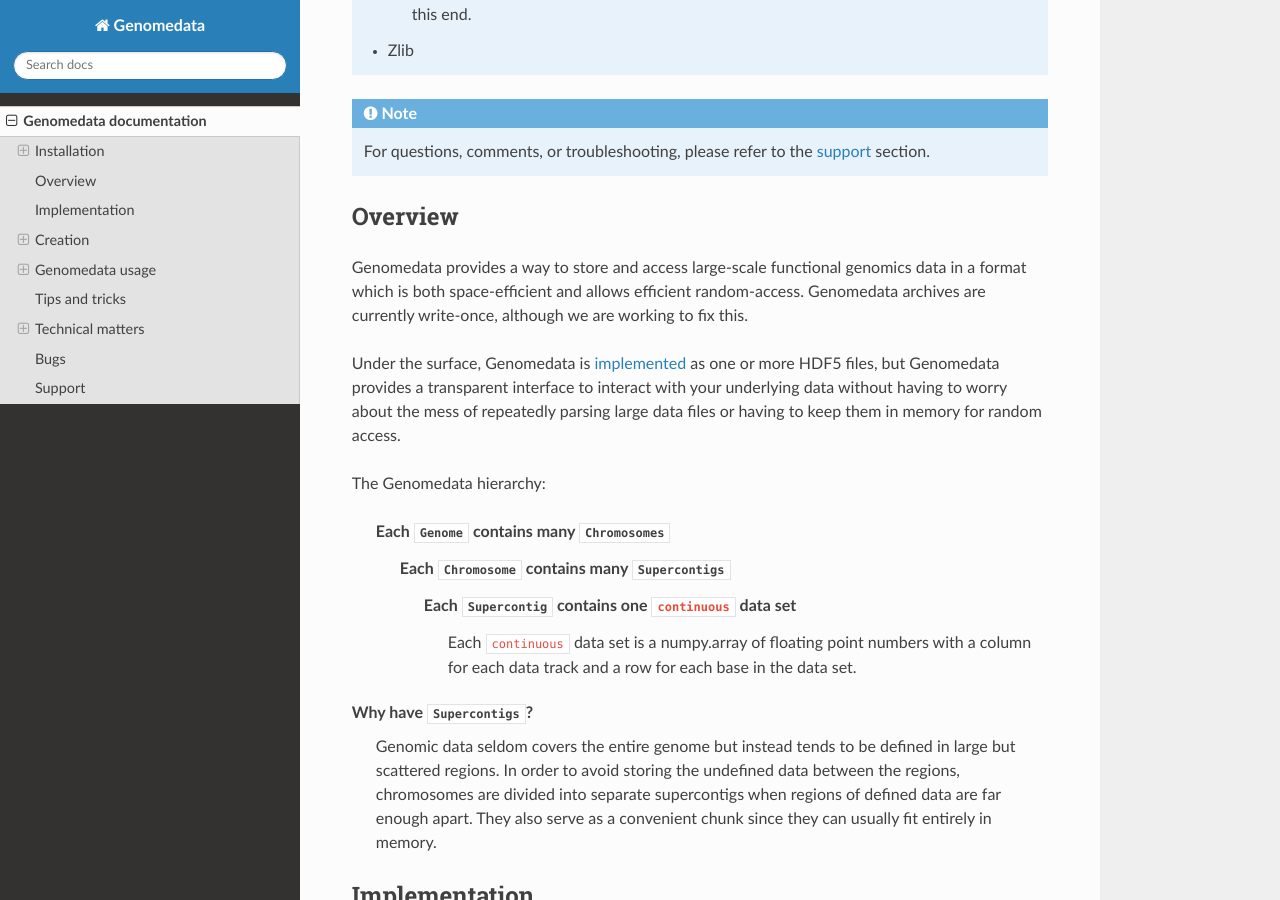
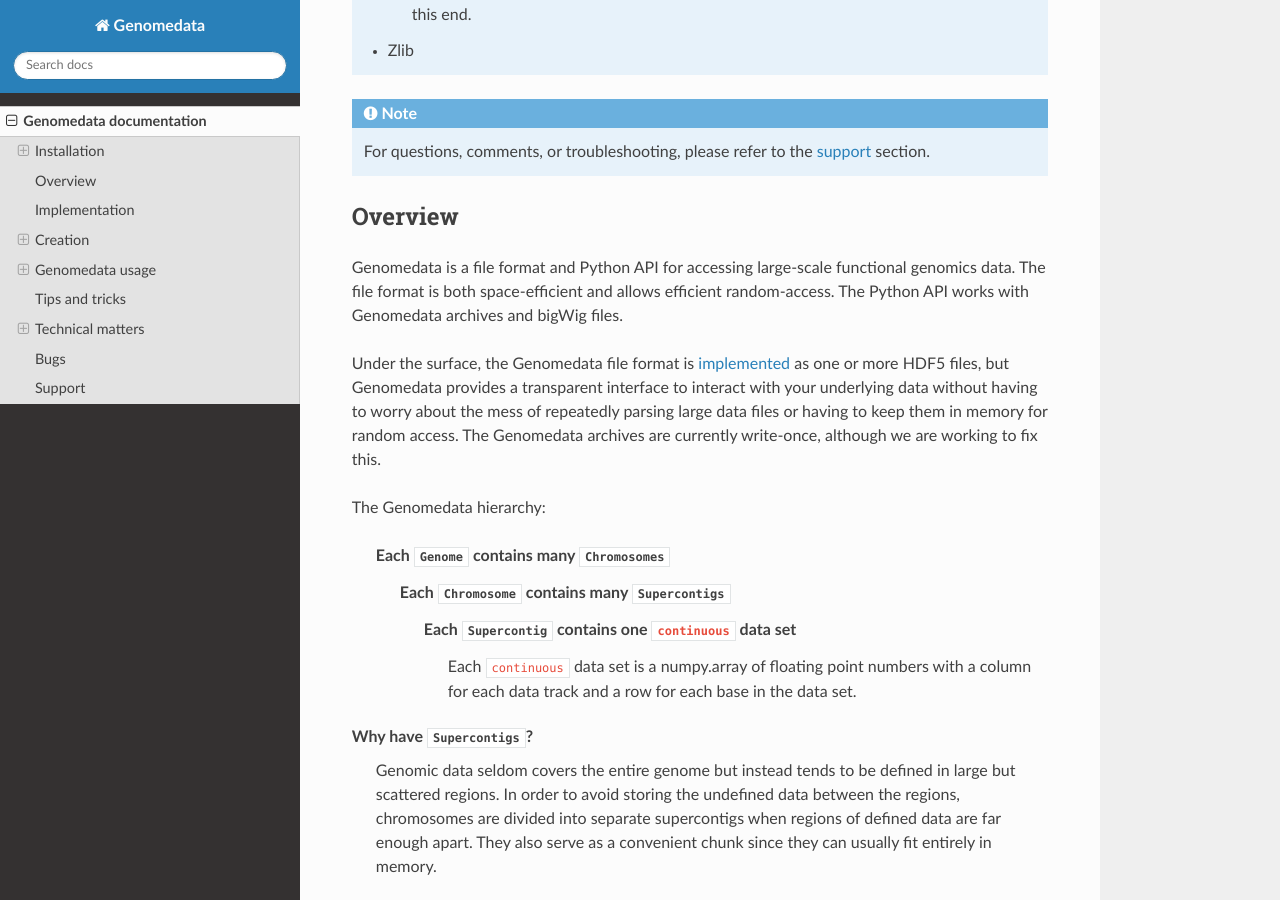
Before and after one commit to hoffmangroup/genomedata, a Sphinx documentation site: the page built from doc/genomedata.rst, in a window 1280 px wide and 900 px high, scrolled down 2323 px. Built offline with Sphinx 7.4.7 and the Read the Docs theme 2.0.0, drawn with Linux system fonts in a browser that asks for light colours; some of the changed text lies outside the part shown.

```diff
--- a/doc/genomedata.rst
+++ b/doc/genomedata.rst
@@ -100,16 +100,16 @@ With Python 3.7 or later installed::
 Overview
 ========
 
-Genomedata provides a way to store and access large-scale functional
-genomics data in a format which is both space-efficient and allows
-efficient random-access. Genomedata archives are currently write-once,
-although we are working to fix this.
+Genomedata is a file format and Python API for accessing  large-scale functional
+genomics data. The file format is both space-efficient and allows efficient random-access.
+The Python API works with Genomedata archives and bigWig files.
 
-Under the surface, Genomedata is :ref:`implemented <Implementation>`
+Under the surface, the Genomedata file format is :ref:`implemented <Implementation>`
 as one or more HDF5 files, but Genomedata provides a transparent
 interface to interact with your underlying data without having to
 worry about the mess of repeatedly parsing large data files or having
 to keep them in memory for random access.
+The Genomedata archives are currently write-once, although we are working to fix this.
 
 The Genomedata hierarchy:
 
```
Also changed, not shown: other parts of doc/genomedata.rst (+1 -1 lines), README.rst (+8 -7 lines).
